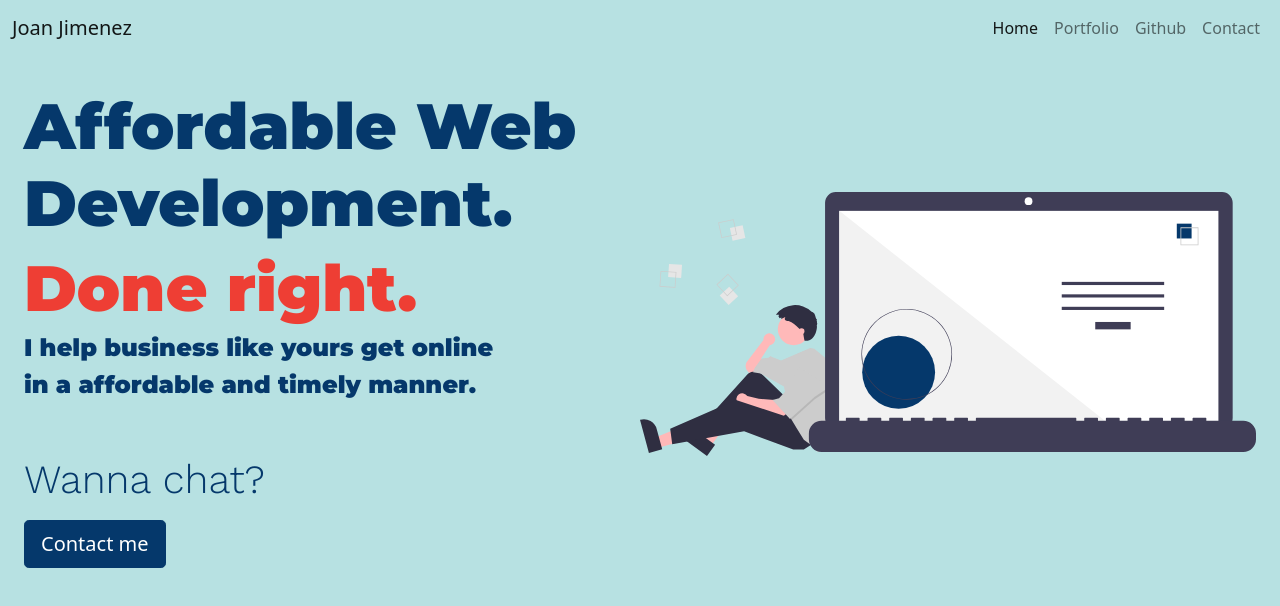
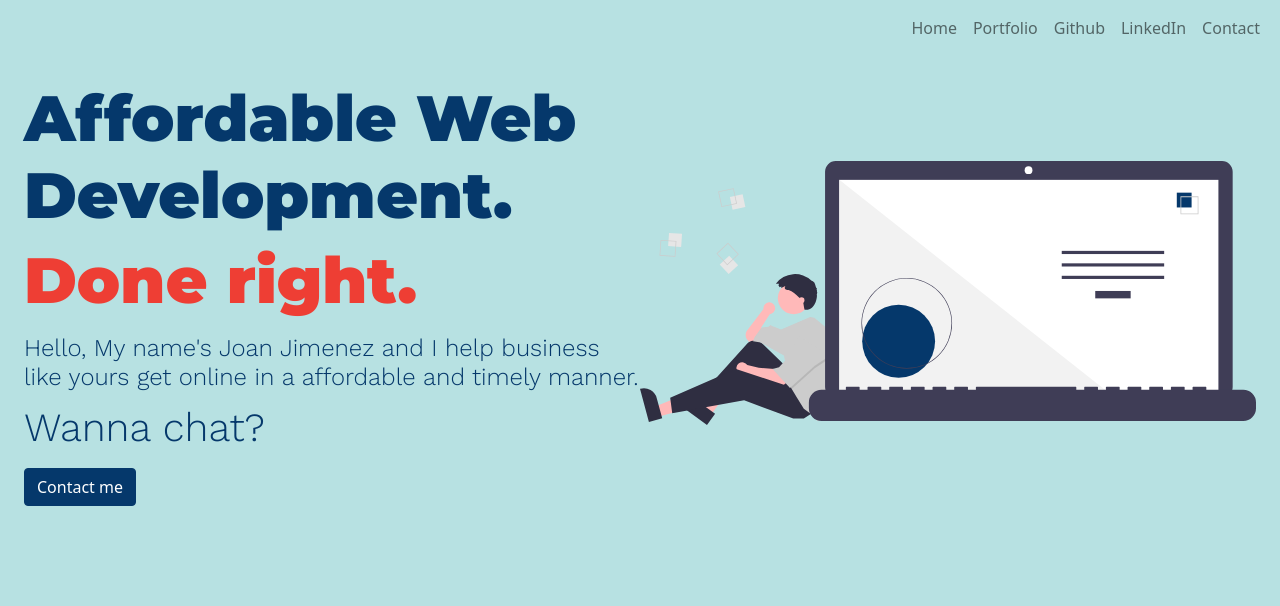
Before and after one commit to joajimenez/portolio_2, a website: page index.html in a window 1280 px wide. Drawn offline with nearby package versions, Linux system fonts and the light colour scheme.

```diff
--- a/index.html
+++ b/index.html
@@ -11,29 +11,38 @@
     <link rel="stylesheet" href="./scss/custom.css" />
     <title>Joan Jimenez - Web Developer</title>
   </head>
-  <body class="bg-light">
+  <body class="bg-light vh-100">
     <header>
-      <nav class="navbar navbar-expand-sm navbar-light bg-light">
+      <nav class="navbar navbar-expand-sm navbar-light">
         <div class="container-fluid">
-          <a class="navbar-brand" href="#">Joan Jimenez</a>
-          <button class="navbar-toggler" type="button" data-bs-toggle="collapse" data-bs-target="#navbarNav" aria-controls="navbarNav" aria-expanded="false" aria-label="Toggle navigation">
+          <button
+            class="navbar-toggler"
+            type="button"
+            data-bs-toggle="collapse"
+            data-bs-target="#navbarNav"
+            aria-controls="navbarNav"
+            aria-expanded="false"
+            aria-label="Toggle navigation"
+          >
             <span class="navbar-toggler-icon"></span>
           </button>
           <div class="collapse navbar-collapse" id="navbarNav">
             <ul class="navbar-nav ms-auto">
               <li class="nav-item">
-                <a class="nav-link active" aria-current="page" href="#">Home</a>
+                <a class="nav-link" aria-current="page" href="#">Home</a>
               </li>
               <li class="nav-item">
                 <a class="nav-link" href="#">Portfolio</a>
               </li>
               <li class="nav-item">
                 <a class="nav-link" href="https://github.com/joajimenez"
-                  >Github</a
-                >
+                  >Github</a>
               </li>
               <li class="nav-item">
-                <a class="nav-link" href="#">Contact</a>
+                <a class="nav-link" href="https://www.linkedin.com/in/joanjimenezd/">LinkedIn</a>
+              </li>
+              <li class="nav-item">
+                <a class="nav-link" href="contact.html">Contact</a>
               </li>
             </ul>
           </div>
@@ -41,28 +50,31 @@
       </nav>
     </header>
     <section>
-      <div class="container-fluid pt-4 p-4 text-primary d-flex">
+      <div class="container-fluid p-4 text-primary d-flex">
         <div>
-          <h1 class="display-3 pt-2">Affordable Web Development.</h1>
+          <h1 class="display-3">Affordable Web Development.</h1>
           <h1 class="display-3 text-danger">Done right.</h1>
-
-          <p class="fw-bold h4">
-            I help business like yours get online
+          <p class="h4 pt-2">
+            Hello, My name's Joan Jimenez and I help business like yours get online in a affordable and timely
+            manner.
           </p>
-          <p class="fw-bold h4">
-            in a affordable and timely manner.
-          </p>
-          <p class="display-6 pt-5">Wanna chat?</p>
-          <button class="btn btn-primary btn-lg text-center">Contact me</button>
+          <p class="display-6 pt-1">Wanna chat?</p>
+          <a class="btn btn-primary" href="contact.html" role="button"
+            >Contact me</a
+          >
         </div>
 
         <img
-          class="img-fluid w-50"
+          class="img-fluid w-50 d-none d-sm-block"
           src="./assets/img/undraw_Code_thinking_re_gka2.svg"
           alt=""
         />
       </div>
     </section>
-    <script src="https://cdn.jsdelivr.net/npm/bootstrap@5.1.0/dist/js/bootstrap.bundle.min.js" integrity="sha384-U1DAWAznBHeqEIlVSCgzq+c9gqGAJn5c/t99JyeKa9xxaYpSvHU5awsuZVVFIhvj" crossorigin="anonymous"></script>
+    <script
+      src="https://cdn.jsdelivr.net/npm/bootstrap@5.1.0/dist/js/bootstrap.bundle.min.js"
+      integrity="sha384-U1DAWAznBHeqEIlVSCgzq+c9gqGAJn5c/t99JyeKa9xxaYpSvHU5awsuZVVFIhvj"
+      crossorigin="anonymous"
+    ></script>
   </body>
 </html>
--- a/scss/custom.scss
+++ b/scss/custom.scss
@@ -11,7 +11,7 @@
     font-weight: 300;
    }
 
-   h1, h2, h3, h4, h5, h6 {
+h1, h2, h3, h5, h6 {
     font-family: 'Montserrat', sans-serif;
     font-weight: 900;
    }
```
Also changed, not shown: contact.html (added, +15 -0 lines), scss/custom.css, 1 other file.
